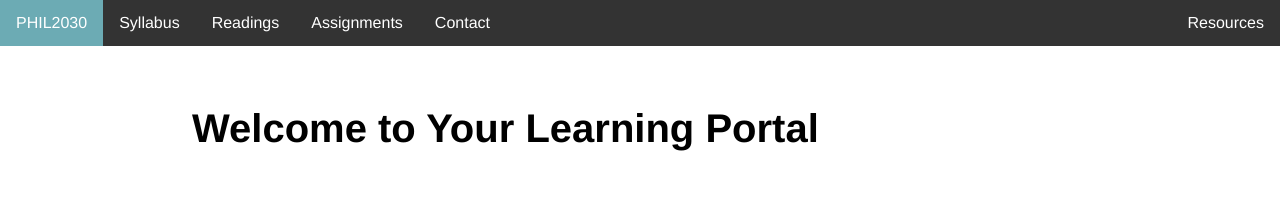
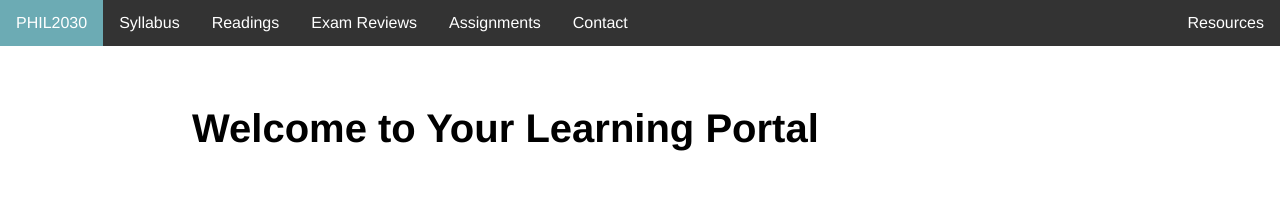
Before and after one commit to kevinjpatton/kevinjpatton.github.io, a Jekyll site: the page built from teaching/phil_2030/index.html, in a window 1280 px wide and 900 px high. Shown: the top 206 px of the window. Built offline with Jekyll 4.4.1, drawn with Linux system fonts in a browser that asks for light colours; Markdown is read by kramdown in place of the engine named in the settings.

Commit message:
Update 2030.html

```diff
--- a/_layouts/2030.html
+++ b/_layouts/2030.html
@@ -48,6 +48,7 @@
         <li><a class="active" href="/teaching/phil_2030/index.html">PHIL2030</a></li>
         <li><a href="/teaching/phil_2030/syllabus">Syllabus</a></li>
         <li><a href="/teaching/phil_2030/readings">Readings</a></li>
+        <li><a href="/teaching/phil_2030/exams">Exam Reviews</a></li>
         <li><a href="/teaching/phil_2030/assignments">Assignments</a></li>
         <li><a href="/contact">Contact</a></li>
         <li class="right"><a href="/resources">Resources</a></li>
```
